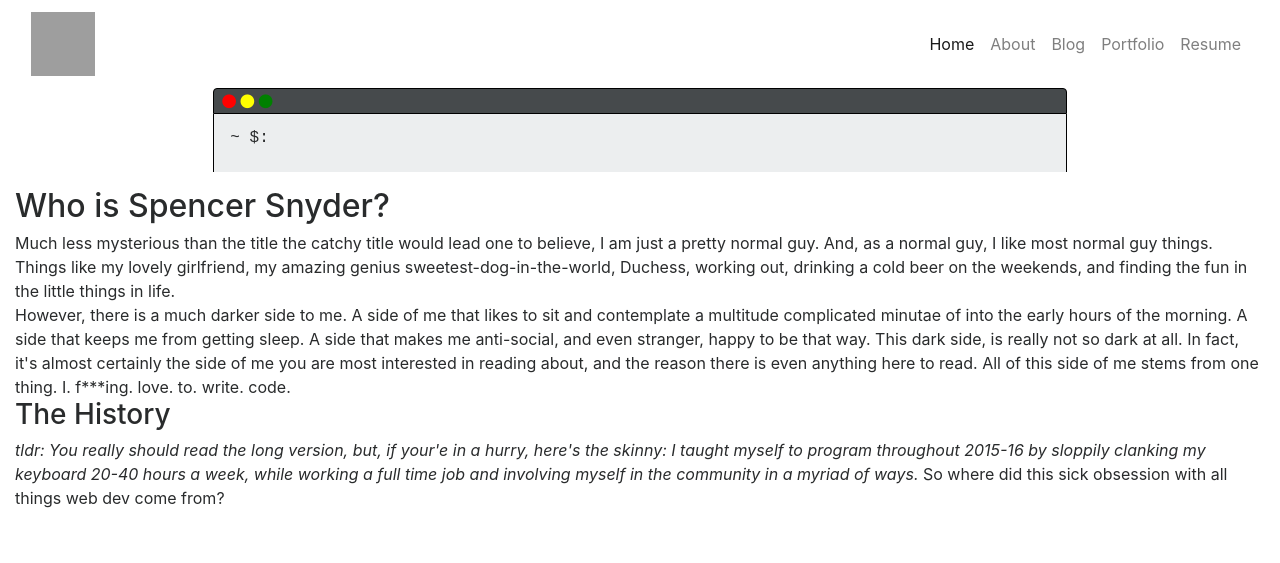
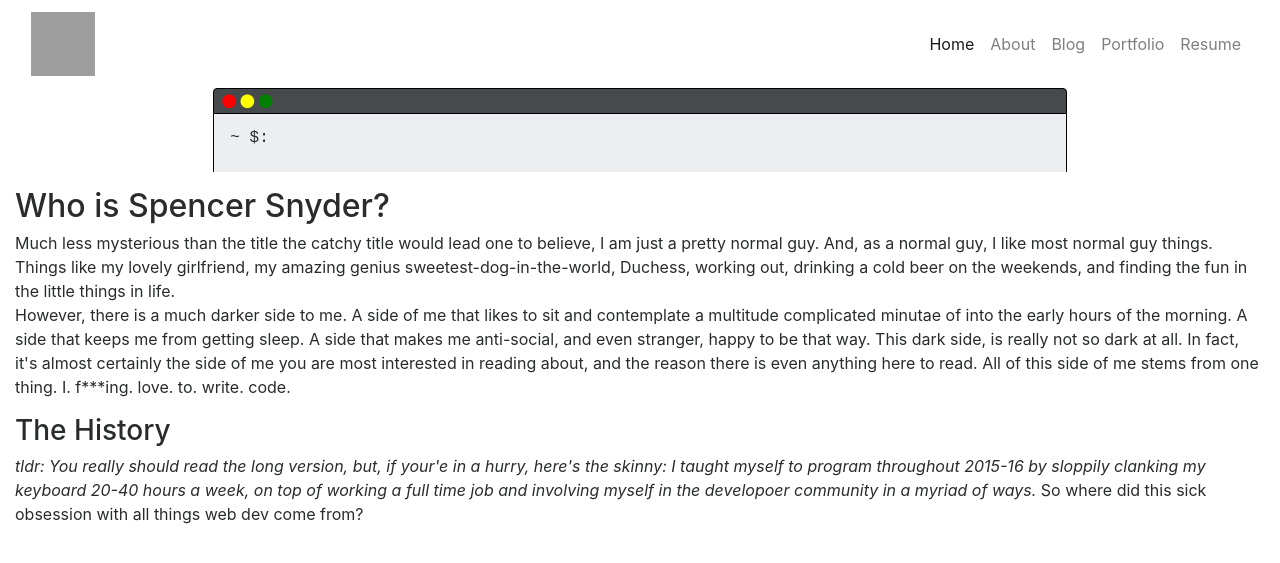
Before and after one commit to Spence-S/spence-s.github.io, a Jekyll site: the page built from about/index.html, in a window 1280 px wide. Shown: the top 563 px of the page. Built offline with Jekyll 4.4.1, drawn with Linux system fonts in a browser that asks for light colours; nearby versions of some CDN libraries; some web fonts are replaced; grey boxes are pictures that could not be loaded.

Commit message:
about edits

```diff
--- a/about/index.html
+++ b/about/index.html
@@ -24,10 +24,10 @@ title: about spencer
 </div>
 <div class="row">
   <div class="col-12">
-    <h3> The History </h3>
+    <h3 class='mt-3'> The History </h3>
     <i>
       tldr: You really should read the long version, but, if your'e in a hurry, here's the skinny: I taught myself to program throughout 2015-16 by sloppily
-      clanking my keyboard 20-40 hours a week, while working a full time job and involving myself in the community in a myriad of ways.
+      clanking my keyboard 20-40 hours a week, on top of working a full time job and involving myself in the developoer community in a myriad of ways.
     </i>
     So where did this sick obsession with all things web dev come from?
   </div>
```
Also changed, not shown: 1 other file.
